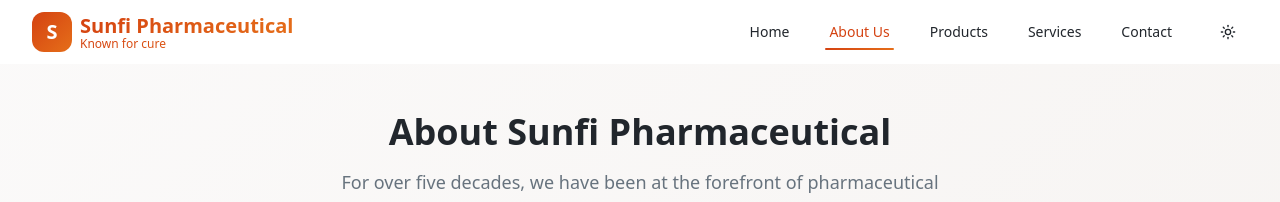
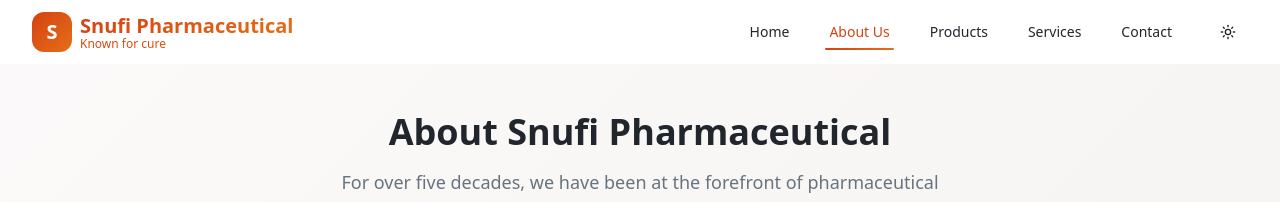
Before and after one commit to ByteOps02/Snufi_Pharma, a React (Vite) app: page / in a window 1280 px wide. Both pictures are taken after a click on the button "About Us". Shown: the top 202 px of the page. Built offline with nearby package versions, Linux system fonts and the light colour scheme; the HTML template or start-up script is replaced by a standard one.

Commit message:
Fixed some chnages in the company name

```diff
--- a/index.html
+++ b/index.html
@@ -4,11 +4,11 @@
     <meta charset="UTF-8" />
     <link rel="icon" type="image/svg+xml" href="/favicon.svg" />
     <meta name="viewport" content="width=device-width, initial-scale=1.0" />
-    <title>Sunfi Pharmaceutical Pvt. Ltd.</title>
-    <meta name="description" content="Sunfi Pharmaceutical Pvt. Ltd. - Leading pharmaceutical company specializing in innovative medicines, research & development, and comprehensive healthcare solutions." />
-    <meta name="author" content="Sunfi Pharmaceutical" />
+    <title>Snufi Pharmaceutical Pvt. Ltd.</title>
+    <meta name="description" content="Snufi Pharmaceutical Pvt. Ltd. - Leading pharmaceutical company specializing in innovative medicines, research & development, and comprehensive healthcare solutions." />
+    <meta name="author" content="Snufi Pharmaceutical" />
 
-    <meta property="og:title" content="Sunfi Pharmaceutical Pvt. Ltd." />
+    <meta property="og:title" content="Snufi Pharmaceutical Pvt. Ltd." />
     <meta property="og:description" content="Leading pharmaceutical company specializing in innovative medicines, research & development, and comprehensive healthcare solutions." />
     <meta property="og:type" content="website" />
 
--- a/src/components/layout/Footer.tsx
+++ b/src/components/layout/Footer.tsx
@@ -14,22 +14,22 @@ const Footer = () => {
   const socialLinks = [
     {
       icon: Facebook,
-      href: 'https://facebook.com/sunfipharma',
+      href: 'https://facebook.com/snufipharma',
       label: 'Facebook'
     },
     {
       icon: Twitter,
-      href: 'https://twitter.com/sunfipharma',
+      href: 'https://twitter.com/snufipharma',
       label: 'Twitter'
     },
     {
       icon: Linkedin,
-      href: 'https://linkedin.com/company/sunfi-pharmaceutical',
+      href: 'https://linkedin.com/company/snufi-pharmaceutical',
       label: 'LinkedIn'
     },
     {
       icon: Instagram,
-      href: 'https://instagram.com/sunfipharma',
+      href: 'https://instagram.com/snufipharma',
       label: 'Instagram'
     }
   ];
@@ -44,7 +44,7 @@ const Footer = () => {
                 <span className="text-primary-foreground font-bold text-xl">S</span>
               </div>
               <div className="text-xl font-bold text-gradient-primary">
-                Sunfi Pharmaceutical
+                Snufi Pharmaceutical
               </div>
             </div>
             <p className="text-muted-foreground mb-6 max-w-md">
@@ -128,7 +128,7 @@ const Footer = () => {
                 Ramol, Ahmedabad, Gujarat 380049
               </li>
               <li className="text-sm text-muted-foreground">
-                Email: info@sunfipharma.com
+                Email: info@snufipharma.com
               </li>
               <li className="text-sm text-muted-foreground">
                 Phone: +91 75 6672 4040
@@ -139,7 +139,7 @@ const Footer = () => {
 
         <div className="border-t mt-12 pt-8">
           <div className="text-center text-sm text-muted-foreground">
-            <p>© {new Date().getFullYear()} Sunfi Pharmaceutical Pvt. Ltd. All rights reserved.</p>
+            <p>© {new Date().getFullYear()} Snufi Pharmaceutical Pvt. Ltd. All rights reserved.</p>
           </div>
         </div>
       </div>
--- a/src/components/ui/navigation.tsx
+++ b/src/components/ui/navigation.tsx
@@ -1,6 +1,6 @@
 import React, { useState, useEffect } from 'react';
 import { Link, useLocation } from 'react-router-dom';
-import { Menu, X, ChevronDown } from 'lucide-react';
+import { Menu, X } from 'lucide-react';
 import { Button } from './button';
 import { cn } from '@/lib/utils';
 import { ThemeToggle } from './theme-toggle';
@@ -50,7 +50,7 @@ const Navigation = () => {
             </div>
             <div className="flex flex-col">
               <div className="text-xl font-bold text-gradient-primary">
-                Sunfi Pharmaceutical
+                Snufi Pharmaceutical
               </div>
               <div className="text-xs text-gradient-primary -mt-1 font-medium">
                 Known for cure
--- a/src/pages/About.tsx
+++ b/src/pages/About.tsx
@@ -22,7 +22,7 @@ const About = () => {
   ];
 
   const milestones = [
-    { year: '2016', event: 'Founded Sunfi Pharmaceutical with a vision to improve healthcare' },
+    { year: '2016', event: 'Founded Snufi Pharmaceutical with a vision to improve healthcare' },
     { year: '2017', event: 'Established our first research and development facility' },
     { year: '2018', event: 'Launched our first breakthrough cardiovascular medication' },
     { year: '2019', event: 'Expanded operations to international markets' },
@@ -37,7 +37,7 @@ const About = () => {
         <div className="max-w-7xl mx-auto px-4 sm:px-6 lg:px-8">
           <div className="text-center">
             <h1 className="text-3xl md:text-4xl font-bold text-foreground mb-4">
-              About Sunfi Pharmaceutical
+              About Snufi Pharmaceutical
             </h1>
             <p className="text-lg text-muted-foreground max-w-2xl mx-auto leading-relaxed">
               For over five decades, we have been at the forefront of pharmaceutical innovation,
@@ -82,7 +82,7 @@ const About = () => {
                 has grown into a global leader in pharmaceutical development and manufacturing.
               </p>
               <p className="text-lg text-muted-foreground mb-6 leading-relaxed">
-                Today, Sunfi Pharmaceutical operates in over 3 countries, with state-of-the-art
+                Today, Snufi Pharmaceutical operates in over 3 countries, with state-of-the-art
                 research facilities, manufacturing plants, and a dedicated team of over 5,000
                 professionals worldwide.
               </p>
@@ -132,7 +132,7 @@ const About = () => {
             A Message from Our Leadership
           </h2>
           <blockquote className="text-lg text-muted-foreground leading-relaxed italic mb-6">
-            "At Sunfi Pharmaceutical, we believe that every breakthrough in medicine brings us
+            "At Snufi Pharmaceutical, we believe that every breakthrough in medicine brings us
             closer to a healthier world. Our commitment to innovation, quality, and patient care
             drives everything we do, and we're proud to continue this mission for generations to come."
           </blockquote>
--- a/src/pages/Contact.tsx
+++ b/src/pages/Contact.tsx
@@ -56,7 +56,7 @@ const Contact = () => {
       icon: MapPin,
       title: 'Headquarters',
       details: [
-        'Sunfi Pharmaceutical Pvt. Ltd.',
+        'Snufi Pharmaceutical Pvt. Ltd.',
         'A-18-19, Talavadi Circle',
         'Krishna Park Society, Part II',
         'Ramol, Ahmedabad, Gujarat 380049',
@@ -76,10 +76,10 @@ const Contact = () => {
       icon: Mail,
       title: 'Email',
       details: [
-        'sunfipharmaceutical06@gmail.com',
-        'info@sunfipharma.com',
-        'sales@sunfipharma.com',
-        'support@sunfipharma.com',
+        'snufipharmaceutical06@gmail.com',
+        'info@snufipharma.com',
+        'sales@snufipharma.com',
+        'support@snufipharma.com',
       ],
     },
     {
--- a/src/pages/Home.tsx
+++ b/src/pages/Home.tsx
@@ -60,7 +60,7 @@ const Home = () => {
       name: 'Dr. Dushyant Deo',
       title: 'Cardiologist',
       company: 'SIIMS Multispeciality Hospital',
-      content: 'Sunfi Pharmaceutical has been our trusted partner for over a decade. Their innovative cardiovascular medications have significantly improved our patient outcomes.',
+      content: 'Snufi Pharmaceutical has been our trusted partner for over a decade. Their innovative cardiovascular medications have significantly improved our patient outcomes.',
       rating: 5,
       avatar: 'SJ'
     },
@@ -68,7 +68,7 @@ const Home = () => {
       name: 'Dr. Ghanshyam Das',
       title: 'Pediatrician',
       company: 'Gajra Raj Medical College & Hospital',
-      content: 'The quality and efficacy of Sunfi\'s pediatric treatments are unmatched. Their commitment to research excellence is evident in every product.',
+      content: 'The quality and efficacy of Snufi\'s pediatric treatments are unmatched. Their commitment to research excellence is evident in every product.',
       rating: 5,
       avatar: 'MC'
     },
@@ -76,7 +76,7 @@ const Home = () => {
       name: 'Dr. Manoj Kumar',
       title: 'Orthopedic Surgeon',
       company: 'Orthopedic Care Center',
-      content: 'Working with Sunfi has transformed our orthopedic treatment protocols. Their precision orthopedic medications offer hope to our patients.',
+      content: 'Working with Snufi has transformed our orthopedic treatment protocols. Their precision orthopedic medications offer hope to our patients.',
       rating: 5,
       avatar: 'ER'
     }
@@ -84,7 +84,7 @@ const Home = () => {
 
   const latestNews = [
     {
-      title: 'Sunfi Pharmaceutical Receives FDA Approval for New Cardiovascular Drug',
+      title: 'Snufi Pharmaceutical Receives FDA Approval for New Cardiovascular Drug',
       date: '2025-09-15',
       category: 'Regulatory',
       excerpt: 'CardioMax Pro receives FDA approval for treating hypertension, marking a significant milestone in cardiovascular care.',
@@ -101,7 +101,7 @@ const Home = () => {
       title: 'Sustainability Initiative: Carbon-Neutral Manufacturing by 2027',
       date: '2025-08-05',
       category: 'Sustainability',
-      excerpt: 'Sunfi commits to achieving carbon-neutral manufacturing operations across all facilities worldwide.',
+      excerpt: 'Snufi commits to achieving carbon-neutral manufacturing operations across all facilities worldwide.',
       readTime: '4 min read'
     }
   ];
@@ -213,7 +213,7 @@ const Home = () => {
               Innovation
             </h1>
             <p className="text-xl md:text-2xl text-white/90 mb-8 leading-relaxed">
-              Sunfi Pharmaceutical is dedicated to developing innovative medicines that improve lives worldwide.
+              Snufi Pharmaceutical is dedicated to developing innovative medicines that improve lives worldwide.
               With over five decades of excellence, we continue to push the boundaries of medical science.
             </p>
             <div className="flex flex-col sm:flex-row gap-4">
@@ -252,7 +252,7 @@ const Home = () => {
         <div className="max-w-7xl mx-auto px-4 sm:px-6 lg:px-8">
           <div className="text-center mb-8">
             <h2 className="text-2xl md:text-3xl font-bold text-foreground mb-3">
-              Why Choose Sunfi Pharmaceutical
+              Why Choose Snufi Pharmaceutical
             </h2>
             <p className="text-lg text-muted-foreground max-w-2xl mx-auto">
               Our commitment to excellence, innovation, and patient care sets us apart in the pharmaceutical industry.
@@ -480,7 +480,7 @@ const Home = () => {
             Ready to Partner With Us?
           </h2>
           <p className="text-lg text-muted-foreground mb-6 max-w-2xl mx-auto">
-            Join thousands of healthcare professionals who trust Sunfi Pharmaceutical for quality medicines and innovative solutions.
+            Join thousands of healthcare professionals who trust Snufi Pharmaceutical for quality medicines and innovative solutions.
           </p>
           <Button size="lg" className="text-lg px-8 py-4" onClick={handleContactUs}>
             Contact Us Today
```
Also changed, not shown: src/index.css (+1 -8 lines), 1 other file (tests, documents, lock files or other folders).
